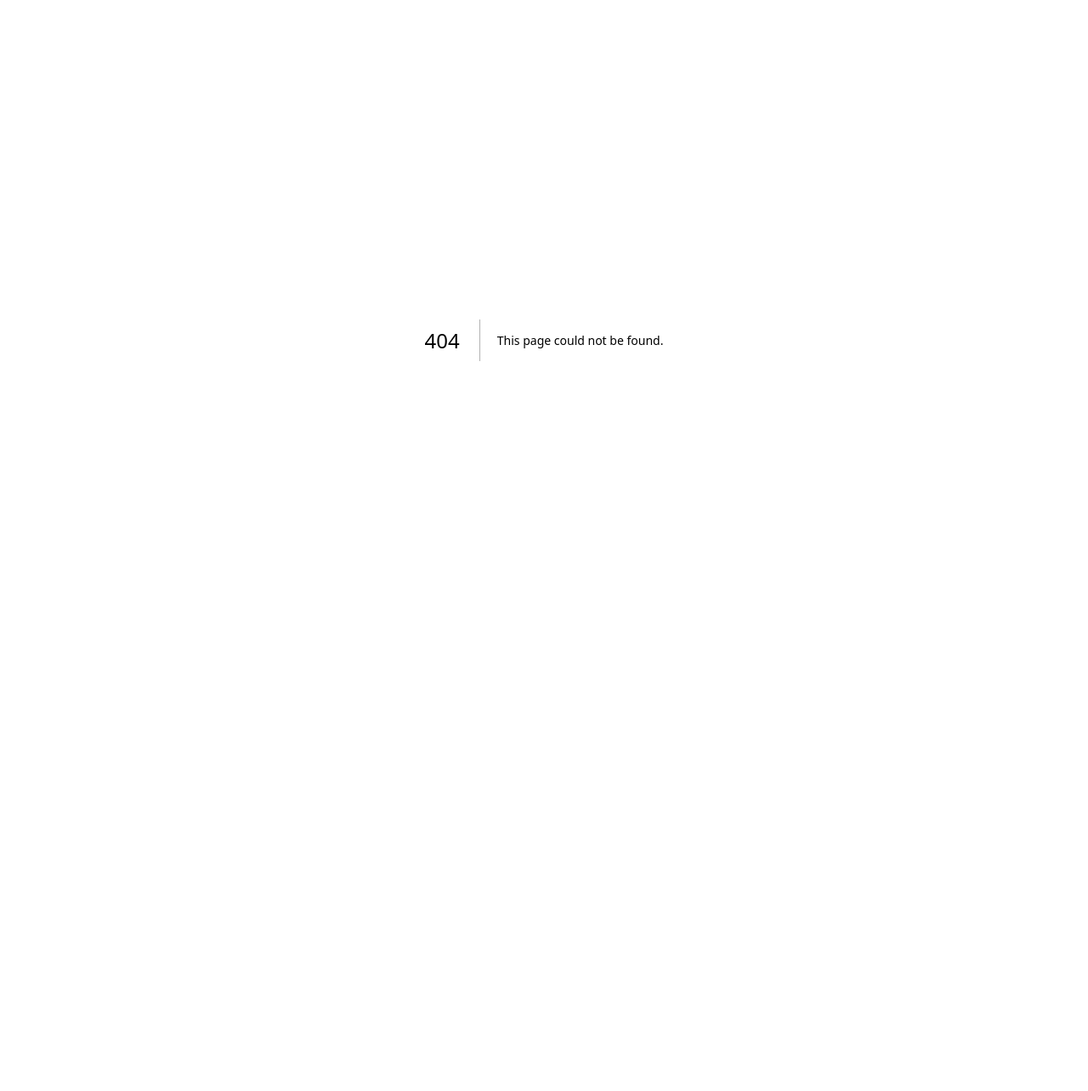
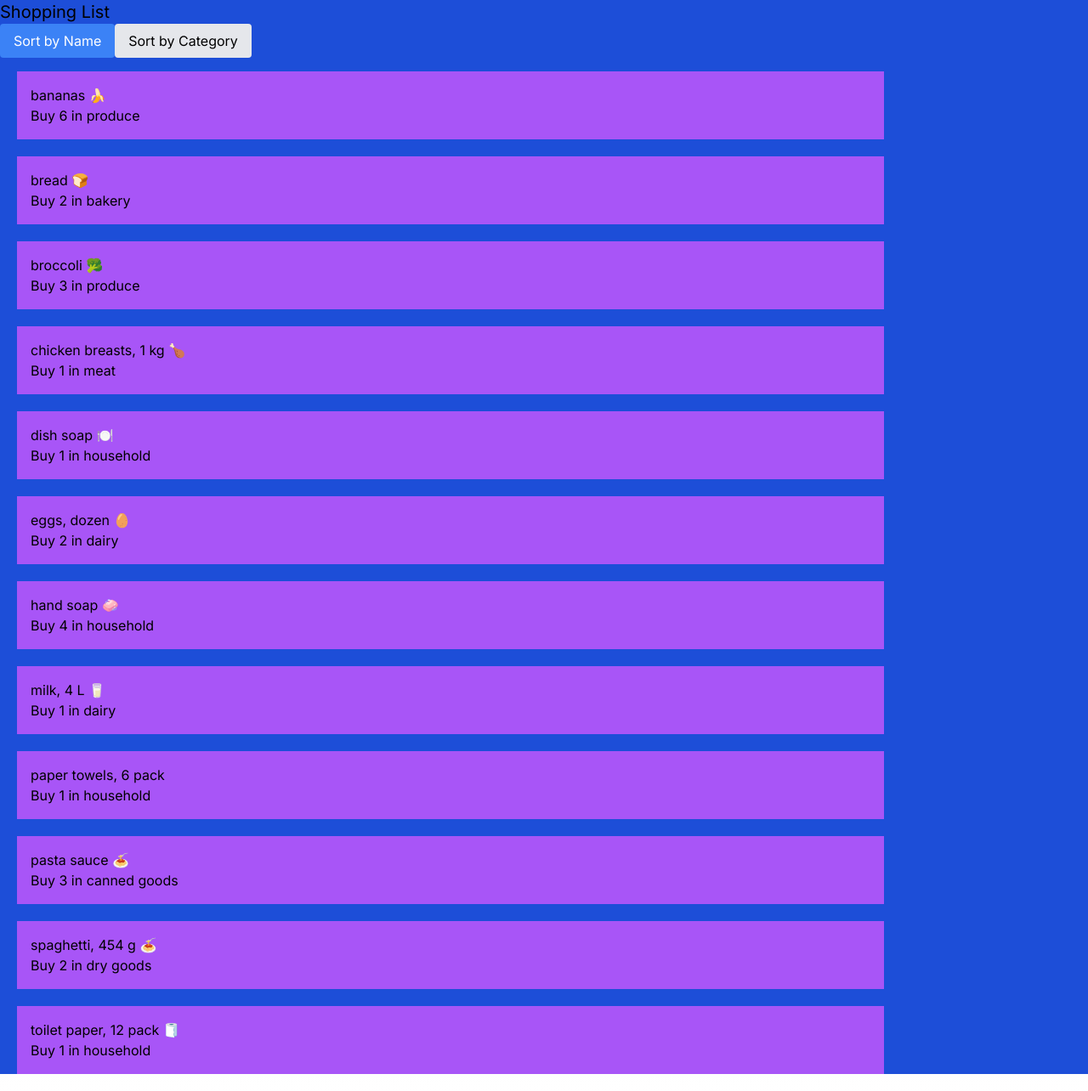
Before and after one commit to somidejb/cprg306-assignments, a Next.js app: page /week5 in a window 1280 px wide. Before the commit this address had no page. Shown: the whole page at 85% size. Before the commit the page ends 800 px from the top, so only its background shows below. Built offline with nearby package versions, Linux system fonts and the light colour scheme.

Commit message:
added week 5

```diff
--- a/app/page.js
+++ b/app/page.js
@@ -18,6 +18,9 @@
           <li>
             <Link href = '\week4'>Week 4</Link>
           </li>
+          <li>
+            <Link href = '\week5'>Week 5</Link>
+          </li>
         </ul>
       </div>
 
--- /dev/null
+++ b/app/week5/item.js
@@ -0,0 +1,16 @@
+import React from 'react'
+
+const Item = ({name, quantity, category}) => {
+  return (
+    <div>
+        <li>
+            <ul className='bg-purple-500 p-4 ml-5 mr-60 mb-5'>
+                <h2>{name}</h2>
+                <p>Buy {quantity} in {category}</p>
+            </ul>
+        </li>
+    </div>
+  )
+}
+
+export default Item;
--- /dev/null
+++ b/app/week5/itemList.js
@@ -0,0 +1,41 @@
+"use client"
+import React from 'react'
+import {useState} from 'react'
+import Item from './item'
+import items from './items.json'
+
+const itemList = () => {
+    const [sortBy, setSortBy] = useState("name");
+
+    const sortedItems = [...items].sort((a, b) => {
+        if (sortBy === "name") {
+            return a.name.localeCompare(b.name);
+        } else if (sortBy === "category") {
+            return a.category.localeCompare(b.category);
+        }
+    }
+    );
+  return (
+    <div>
+        <div className="mb-4">
+            <button onClick={() => setSortBy("name")}
+            className={`py-2 px-4 rounded ${sortBy === "name" ? "bg-blue-500 text-white" : "bg-gray-200"}`}>
+            Sort by Name
+            </button>
+
+            <button onClick={() => setSortBy("category")}
+            className={`py-2 px-4 rounded ${sortBy === "category" ? "bg-blue-500 text-white" : "bg-gray-200"}`}>
+            Sort by Category
+            </button>
+        </div>
+
+        <ul>
+            {sortedItems.map((item) => (
+                <Item key={item.id} name={item.name} quantity={item.quantity} category={item.category}/>
+            ))}
+        </ul>
+    </div>
+  )
+}
+
+export default itemList
--- /dev/null
+++ b/app/week5/items.json
@@ -0,0 +1,74 @@
+[
+    {
+      "id": "1h2GJKH12gkHG31h1H",
+      "name": "milk, 4 L 🥛",
+      "quantity": 1,
+      "category": "dairy"
+    },
+    {
+      "id": "2KJH3k2j3H1k2J3K1H",
+      "name": "bread 🍞",
+      "quantity": 2,
+      "category": "bakery"
+    },
+    {
+      "id": "3h2KJH3k2j3H1k2J3",
+      "name": "eggs, dozen 🥚",
+      "quantity": 2,
+      "category": "dairy"
+    },
+    {
+      "id": "4k2J3K1H2GJKH12gk",
+      "name": "bananas 🍌",
+      "quantity": 6,
+      "category": "produce"
+    },
+    {
+      "id": "5H1h1H2KJH3k2j3H",
+      "name": "broccoli 🥦",
+      "quantity": 3,
+      "category": "produce"
+    },
+    {
+      "id": "6H1k2J3K1H2GJKH1",
+      "name": "chicken breasts, 1 kg 🍗",
+      "quantity": 1,
+      "category": "meat"
+    },
+    {
+      "id": "7gkHG31h1H2KJH3k",
+      "name": "pasta sauce 🍝",
+      "quantity": 3,
+      "category": "canned goods"
+    },
+    {
+      "id": "8j3H1k2J3K1H2GJK",
+      "name": "spaghetti, 454 g 🍝",
+      "quantity": 2,
+      "category": "dry goods"
+    },
+    {
+      "id": "9H12gkHG31h1H2KJ",
+      "name": "toilet paper, 12 pack 🧻",
+      "quantity": 1,
+      "category": "household"
+    },
+    {
+      "id": "10H3k2j3H1k2J3K1",
+      "name": "paper towels, 6 pack",
+      "quantity": 1,
+      "category": "household"
+    },
+    {
+      "id": "11k2J3K1H2GJKH12",
+      "name": "dish soap 🍽️",
+      "quantity": 1,
+      "category": "household"
+    },
+    {
+      "id": "12GJKH12gkHG31h1",
+      "name": "hand soap 🧼",
+      "quantity": 4,
+      "category": "household"
+    }
+  ]
--- /dev/null
+++ b/app/week5/page.js
@@ -0,0 +1,14 @@
+import React from 'react'
+import ItemList from './itemList'
+const page = () => {
+  return (
+    <div>
+        <main className='bg-blue-700'>
+            <h1 className='text-xl'>Shopping List</h1>
+            <ItemList/>
+        </main>
+    </div>
+  )
+}
+
+export default page
```
